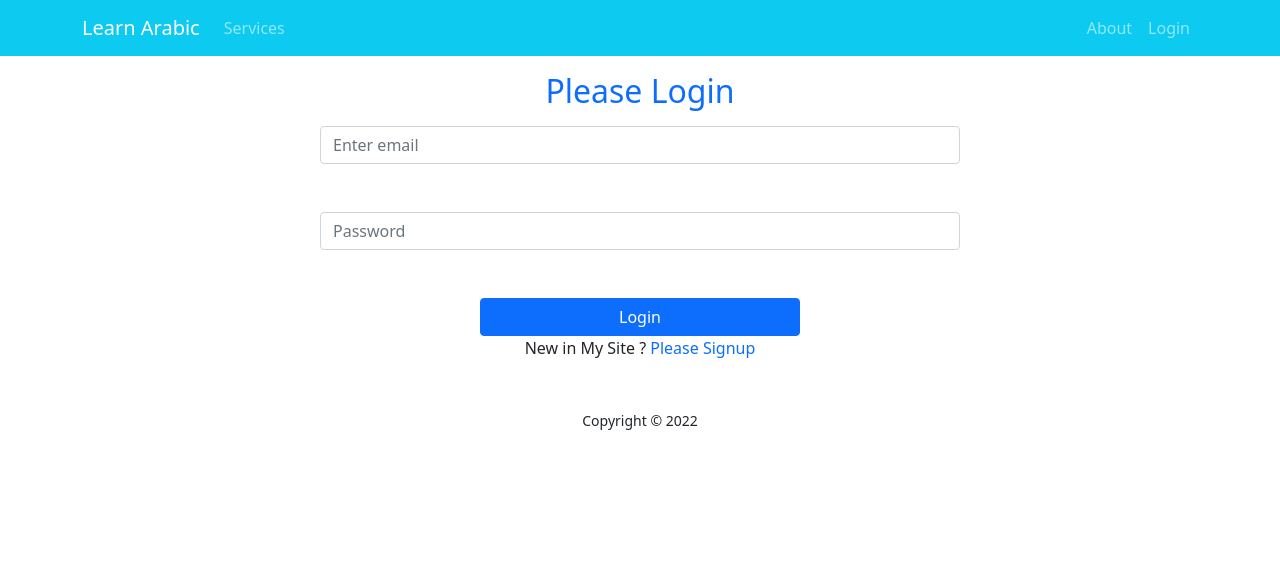
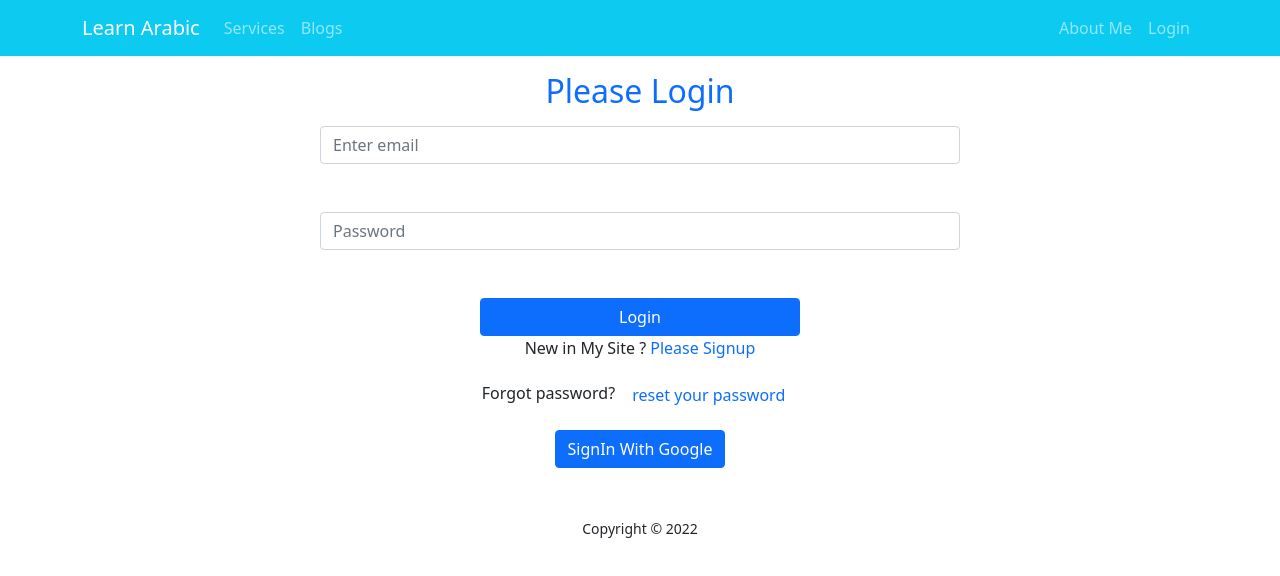
Before and after one commit to noormohammad20/learn_arabic_with_noor_website, a React (Create React App) app: page /login in a window 1280 px wide. Shown: the top 576 px of the page. Built offline with nearby package versions, Linux system fonts and the light colour scheme; no server answers.

Commit message:
add sign out and implement google signin

```diff
--- a/package.json
+++ b/package.json
@@ -13,6 +13,7 @@
     "react-firebase-hooks": "^5.0.3",
     "react-router-dom": "^6.3.0",
     "react-scripts": "5.0.1",
+    "react-toastify": "^8.2.0",
     "web-vitals": "^2.1.4"
   },
   "scripts": {
--- /dev/null
+++ b/src/components/Blogs/Blogs.js
@@ -0,0 +1,11 @@
+import React from 'react'
+
+const Blogs = () => {
+    return (
+        <div id='blogs'>
+            <h2>This Is Blogs</h2>
+        </div>
+    )
+}
+
+export default Blogs
--- a/src/components/Header/Header.js
+++ b/src/components/Header/Header.js
@@ -1,7 +1,14 @@
 import React from 'react'
 import { Container, Nav, Navbar } from 'react-bootstrap'
+import { useAuthState } from 'react-firebase-hooks/auth'
 import { Link } from 'react-router-dom'
+import auth from '../../firebase.init'
+import { signOut } from 'firebase/auth'
 const Header = () => {
+    const [user] = useAuthState(auth)
+    const handleSignOut = () => {
+        signOut(auth)
+    }
     return (
 
         <Navbar sticky='top' collapseOnSelect expand="lg" bg="info" variant="dark">
@@ -11,10 +18,16 @@ const Header = () => {
                 <Navbar.Collapse id="responsive-navbar-nav">
                     <Nav className="me-auto">
                         <Nav.Link href="home#services">Services</Nav.Link>
+                        <Nav.Link href="home#blogs">Blogs</Nav.Link>
                     </Nav>
                     <Nav>
-                        <Nav.Link as={Link} to="/about">About</Nav.Link>
-                        <Nav.Link as={Link} to="login">Login</Nav.Link>
+                        <Nav.Link as={Link} to="/about">About Me</Nav.Link>
+                        {
+                            user ?
+                                <button className='btn btn-link text-decoration-none text-light' onClick={handleSignOut} >Sign Out</button>
+                                :
+                                <Nav.Link as={Link} to="login">Login</Nav.Link>
+                        }
                     </Nav>
                 </Navbar.Collapse>
             </Container>
--- a/src/components/Home/Home.js
+++ b/src/components/Home/Home.js
@@ -1,5 +1,6 @@
 import React from 'react'
 import Banner from '../Banner/Banner'
+import Blogs from '../Blogs/Blogs'
 import Services from '../Services/Services'
 
 const Home = () => {
@@ -7,6 +8,7 @@ const Home = () => {
         <div>
             <Banner></Banner>
             <Services></Services>
+            <Blogs></Blogs>
         </div>
     )
 }
--- a/src/components/Login/Login.js
+++ b/src/components/Login/Login.js
@@ -1,20 +1,26 @@
 import React, { useRef } from 'react'
 import { Button, Form } from 'react-bootstrap'
-import { useSignInWithEmailAndPassword } from 'react-firebase-hooks/auth'
+import { useSendPasswordResetEmail, useSignInWithEmailAndPassword } from 'react-firebase-hooks/auth'
 import { Link, useLocation, useNavigate } from 'react-router-dom'
 import auth from '../../firebase.init'
+import { ToastContainer, toast } from 'react-toastify'
+import 'react-toastify/dist/ReactToastify.css'
+import Social from '../Social/Social'
 
 const Login = () => {
+
+    const emailRef = useRef('')
+    const passwordRef = useRef('')
+    const location = useLocation()
+    const navigate = useNavigate()
+
     const [
         signInWithEmailAndPassword,
         user,
         loading,
         error,
     ] = useSignInWithEmailAndPassword(auth)
-    const emailRef = useRef('')
-    const passwordRef = useRef('')
-    const location = useLocation()
-    const navigate = useNavigate()
+    const [sendPasswordResetEmail, sending] = useSendPasswordResetEmail(auth)
 
     let from = location.state?.from?.pathname || "/"
 
@@ -32,6 +38,16 @@ const Login = () => {
     const navigateSignup = () => {
         navigate('/register')
     }
+    const resetPassword = async () => {
+        const email = emailRef.current.value
+        if (email) {
+            await sendPasswordResetEmail(email)
+            toast('sent email for reset your password ! please check your email')
+        }
+        else {
+            toast('please enter your email address')
+        }
+    }
     return (
         <div>
             <h2 className='text-primary my-3'>Please Login</h2>
@@ -48,6 +64,9 @@ const Login = () => {
                 </Button>
             </Form>
             <p>New in My Site ? <Link className='text-decoration-none' to='/signup' onClick={navigateSignup}>Please Signup</Link></p>
+            <p>Forgot password? <button className='text-decoration-none btn btn-link' onClick={resetPassword}>reset your password</button></p>
+            <Social></Social>
+            <ToastContainer></ToastContainer>
         </div>
     )
 }
--- a/src/components/Signup/Signup.js
+++ b/src/components/Signup/Signup.js
@@ -3,6 +3,7 @@ import { Button, Form } from 'react-bootstrap'
 import { useCreateUserWithEmailAndPassword } from 'react-firebase-hooks/auth'
 import { Link, useNavigate } from 'react-router-dom'
 import auth from '../../firebase.init'
+import Social from '../Social/Social'
 
 const Signup = () => {
     const nameRef = useRef('')
@@ -15,7 +16,7 @@ const Signup = () => {
         user,
         loading,
         error,
-    ] = useCreateUserWithEmailAndPassword(auth)
+    ] = useCreateUserWithEmailAndPassword(auth, { sendEmailVerification: true })
 
     const handleSignup = e => {
         e.preventDefault()
@@ -38,17 +39,17 @@ const Signup = () => {
         <div>
             <h2 className='text-primary my-3'>Please Register</h2>
             <Form className='w-50 mx-auto' onSubmit={handleSignup}>
-                <Form.Group className="mb-5" controlId="formBasicEmail">
+                <Form.Group className="mb-4" controlId="formBasicEmail">
                     <Form.Control ref={nameRef} type="text" placeholder="Enter Your Name" required />
                 </Form.Group>
-                <Form.Group className="mb-5" controlId="formBasicEmail">
+                <Form.Group className="mb-4" controlId="formBasicEmail">
                     <Form.Control ref={emailRef} type="email" placeholder="Enter email" required />
                 </Form.Group>
 
-                <Form.Group className="mb-5" controlId="formBasicPassword">
+                <Form.Group className="mb-4" controlId="formBasicPassword">
                     <Form.Control ref={passwordRef} type="password" placeholder="Password" required />
                 </Form.Group>
-                <Form.Group className="mb-5" controlId="formBasicPassword">
+                <Form.Group className="mb-4" controlId="formBasicPassword">
                     <Form.Control ref={confirmPasswordRef} type="password" placeholder="Confirm Password" required />
                 </Form.Group>
                 <Button className='w-50' variant="primary" type="submit">
@@ -56,6 +57,7 @@ const Signup = () => {
                 </Button>
             </Form>
             <p>Already have an Account? ? <Link className='text-decoration-none' to='/login' onClick={navigateLogin}>Please login</Link></p>
+            <Social></Social>
         </div>
     )
 }
--- /dev/null
+++ b/src/components/Social/Social.js
@@ -0,0 +1,19 @@
+import React from 'react'
+import { useSignInWithGoogle } from 'react-firebase-hooks/auth'
+import { useNavigate } from 'react-router-dom'
+import auth from '../../firebase.init'
+
+const Social = () => {
+    const [signInWithGoogle, user, loading, error] = useSignInWithGoogle(auth)
+    const navigate = useNavigate()
+    if (user) {
+        navigate('/home')
+    }
+    return (
+        <div>
+            <button className='btn btn-primary' onClick={() => signInWithGoogle()}>SignIn With Google</button>
+        </div>
+    )
+}
+
+export default Social
```
Also changed, not shown: 1 other file (tests, documents, lock files or other folders).
